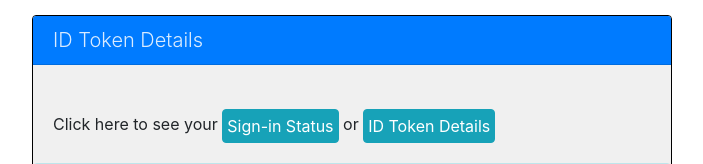
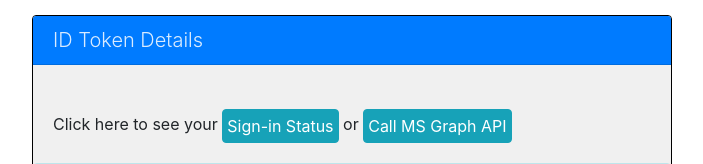
Before and after one commit to Azure-Samples/ms-identity-python-flask-webapp-call-graph, a Flask app: template templates/auth/token.html in a window 1280 px wide. Shown: the part 56-220 px from the top of the page, without its empty margins (288-991 px from the left). Run offline with Flask 2, Linux system fonts and the light colour scheme; the template is opened without the code that fills it: most values are stand-ins (such as "Sample title", 1, 10 or a date in 2020); parts of the project's set-up code (start-up, migrations or seed data) failed here and were passed over; some libraries are stand-ins or nearby versions.

Commit message:
update readme

```diff
--- a/app.py
+++ b/app.py
@@ -1,4 +1,4 @@
-import os, logging
+import os, logging, requests
 
 from functools import wraps
 from flask import Flask, Blueprint, session, redirect, url_for, current_app, render_template, request
@@ -70,12 +70,12 @@ def create_app(secure_client_credential=None):
     @app.route("/call_ms_graph")
     @ms_identity_web.login_required
     def call_ms_graph():
-        ms_identity_web.acquire_token_silently(scopes=['User.ReadBasic.All'])
+        ms_identity_web.acquire_token_silently()
         # TODO : detect error type in ms-id-web, and respond accordingly automatically - e.g. interactive auth.
         # TODO : also detect insufficient privilege - i.e., user is authenticated but has not consented to the requested scope
         graph = app.config['GRAPH_ENDPOINT']
         authZ = f'Bearer {ms_identity_web.id_data._access_token}'
-        results = requests.get(graph, headers={'Authorization': authZ}.json())
+        results = requests.get(graph, headers={'Authorization': authZ}).json()
         return render_template('auth/call-graph.html', results=results)
 
     return app
--- a/requirements.txt
+++ b/requirements.txt
@@ -3,6 +3,5 @@ werkzeug>=1,<2
 flask-session~=0.3.2
 requests>=2,<3
 msal>=0.6.1,<2
-git+https://github.com/azure-samples/ms-identity-python-utilities@idgsam
+git+https://github.com/azure-samples/ms-identity-python-samples-common@idgsam
 pyopenssl>19,<20
-requests
--- a/templates/auth/token.html
+++ b/templates/auth/token.html
@@ -17,5 +17,5 @@
     {% endif %}
     <br>
     Click here to see your <a class="btn btn-info p-1" href="{{ url_for('index') }}">Sign-in Status</a>
-    or <a class="btn btn-info p-1" href="{{ url_for('token_details') }}">ID Token Details</a>
+    or <a class="btn btn-info p-1" href="{{ url_for('call_ms_graph') }}">Call MS Graph API</a>
 {% endblock %}
```
Also changed, not shown: README.md.
